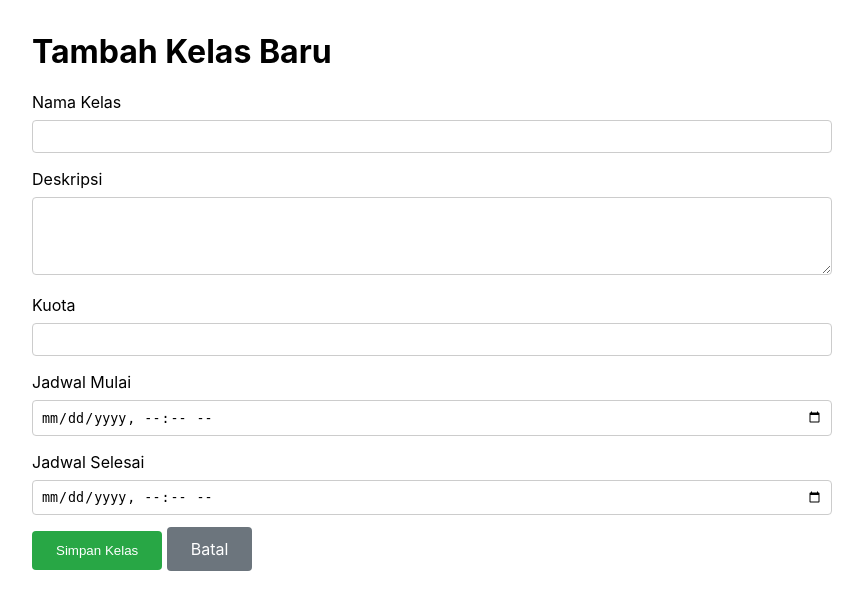
After one commit to wonderkid99/tentukelas, a PHP site: template src/Views/admin/classes/create.php in a window 1280 px wide. The commit adds this page. Shown: the top 610 px of the page, without its empty margins (208-1071 px from the left). Run offline with PHP 8.4, Linux system fonts and the light colour scheme; the template is opened without the code that fills it, so the values that code supplies are empty.

Commit message:
fungsi CRUD kelas telah ditambahkan

```diff
--- /dev/null
+++ b/src/Views/admin/classes/create.php
@@ -0,0 +1,52 @@
+<!DOCTYPE html>
+<html lang="id">
+<head>
+    <meta charset="UTF-8">
+    <meta name="viewport" content="width=device-width, initial-scale=1.0">
+    <title>Admin - Tambah Kelas Baru</title>
+    <style>
+        body { font-family: -apple-system, BlinkMacSystemFont, "Segoe UI", Roboto, "Helvetica Neue", Arial, sans-serif; }
+        .container { max-width: 800px; margin: 2rem auto; padding: 0 1rem; }
+        .form-group { margin-bottom: 1rem; }
+        label { display: block; margin-bottom: 0.5rem; }
+        input[type="text"], input[type="number"], input[type="datetime-local"], textarea {
+            width: 100%; padding: 0.5rem; border: 1px solid #ccc; border-radius: 4px; box-sizing: border-box;
+        }
+        .btn { padding: 0.75rem 1.5rem; background-color: #28a745; color: white; text-decoration: none; border: none; border-radius: 0.25rem; cursor: pointer; }
+        .btn-secondary { background-color: #6c757d; }
+    </style>
+</head>
+<body>
+
+<div class="container">
+    <h1>Tambah Kelas Baru</h1>
+
+    <form action="index.php?page=admin-classes-store" method="POST">
+        <div class="form-group">
+            <label for="class_name">Nama Kelas</label>
+            <input type="text" id="class_name" name="class_name" required>
+        </div>
+        <div class="form-group">
+            <label for="description">Deskripsi</label>
+            <textarea id="description" name="description" rows="4"></textarea>
+        </div>
+        <div class="form-group">
+            <label for="quota">Kuota</label>
+            <input type="number" id="quota" name="quota" required>
+        </div>
+        <div class="form-group">
+            <label for="start_date">Jadwal Mulai</label>
+            <input type="datetime-local" id="start_date" name="start_date" required>
+        </div>
+        <div class="form-group">
+            <label for="end_date">Jadwal Selesai</label>
+            <input type="datetime-local" id="end_date" name="end_date" required>
+        </div>
+
+        <button type="submit" class="btn">Simpan Kelas</button>
+        <a href="index.php?page=admin-classes" class="btn btn-secondary">Batal</a>
+    </form>
+</div>
+
+</body>
+</html>
--- a/src/Views/admin/classes/index.php
+++ b/src/Views/admin/classes/index.php
@@ -46,8 +46,8 @@
   <body>
     <div class="container">
       <div class="header">
-        <h1>Manajemen Kelas</h1>
-        <a href="#" class="btn">+ Tambah Kelas Baru</a>
+          <h1>Manajemen Kelas</h1>
+          <a href="index.php?page=admin-classes-create" class="btn">+ Tambah Kelas Baru</a>
       </div>
 
       <table>
```
Also changed, not shown: public/index.php (+13 -8 lines), src/Controllers/ClassController.php (+36 -4 lines), src/Models/ClassModel.php (+22 -8 lines).
